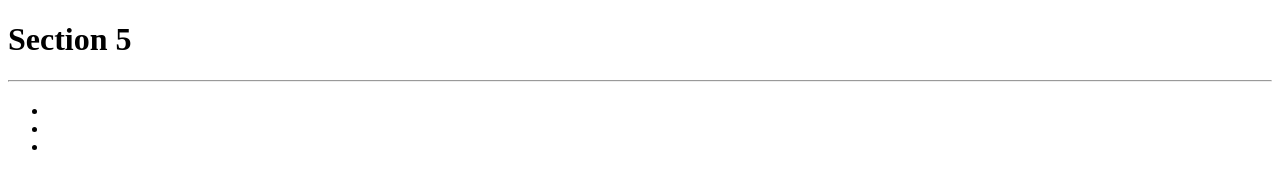
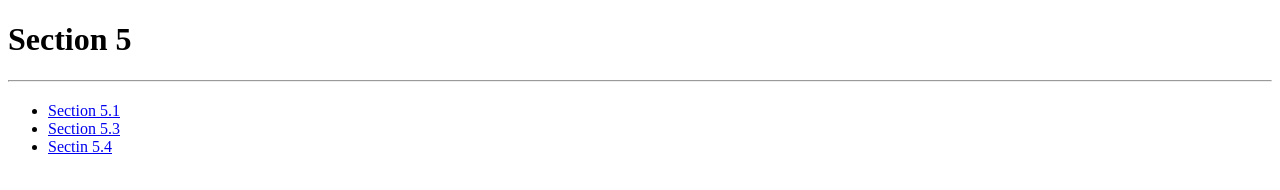
Before and after one commit to billy-palmer/Udemy, a plain HTML site: page Section5/index.html in a window 1280 px wide. Drawn offline with Linux system fonts and the light colour scheme.

Commit message:
Updated section 5 index

```diff
--- a/Section5/index.html
+++ b/Section5/index.html
@@ -10,9 +10,9 @@
     <hr />
     <h2></h2>
     <ul>
-      <li><a href="./"> </a></li>
-      <li><a href="./"> </a></li>
-      <li><a href="./"> </a></li>
+      <li><a href="./5.1. Adding CSS/index.html">Section 5.1</a></li>
+      <li><a href="./5.3 CSS Selectors/index.html">Section 5.3 </a></li>
+      <li><a href="./5.4+Color+Vocab+Project/index.html">Sectin 5.4</a></li>
     </ul>
   </body>
 </html>
```
